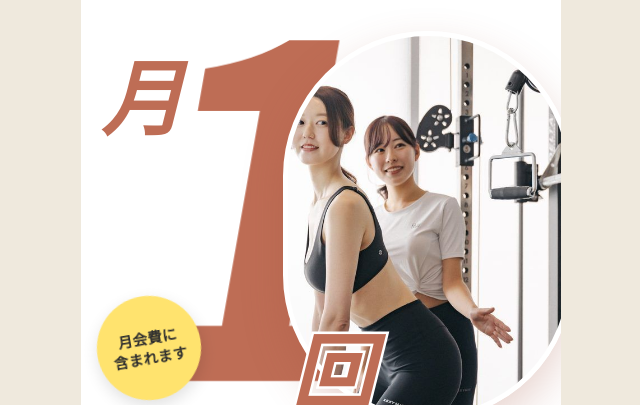
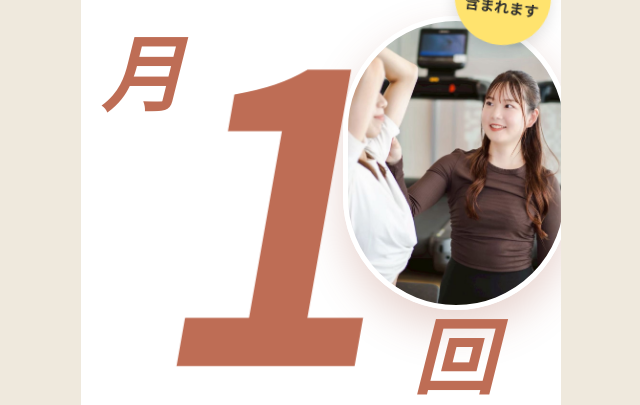
Before and after one commit to nagi-sketch/paw-line-assets, a plain HTML site: page okyozuka/index.html in a window 1280 px wide. Shown: the part 195-600 px from the top of the page, without its empty margins (319-959 px from the left). Drawn offline with Linux system fonts and the light colour scheme.

Commit message:
御経塚LP：冒頭の「1」を全部見せる・写真を差し替え
Co-Authored-By: Claude Fable 5.2 <noreply@anthropic.com>

```diff
--- a/okyozuka/index.html
+++ b/okyozuka/index.html
@@ -50,13 +50,13 @@ h2.big{font-size:25px;font-weight:700;font-style:italic;line-height:1.5;text-ali
 .fv .tg{font-weight:700;font-style:italic;font-size:25px;line-height:1.5;letter-spacing:.02em}
 .fv .tg>span{display:table}
 .fv .tg .t2{color:var(--accent);font-size:27px;margin-top:2px}
-.num{position:relative;height:min(92vw,440px);margin-top:6px}
-.num .one{position:absolute;left:-1%;top:-5%;font-family:var(--jp);font-weight:700;font-size:min(96vw,460px);line-height:.92;color:var(--accent);transform:skewX(-10deg);transform-origin:50% 100%;letter-spacing:-.02em}
+.num{position:relative;height:min(88vw,420px);margin-top:10px}
+.num .one{position:absolute;left:9%;top:3%;z-index:1;font-family:var(--jp);font-weight:700;font-size:min(84vw,400px);line-height:.92;color:var(--accent);transform:skewX(-10deg);transform-origin:50% 100%;letter-spacing:-.02em}
 .num .tsuki,.num .kai{position:absolute;font-weight:700;font-style:italic;color:var(--accent);font-size:min(17vw,82px);line-height:1}
-.num .tsuki{left:-2px;top:14%}
-.num .kai{left:43%;bottom:5%;z-index:3;-webkit-text-stroke:5px #fff;paint-order:stroke fill}
-.num .ph{position:absolute;right:-34px;top:9%;width:min(60vw,290px);aspect-ratio:1/1.34;border-radius:999px;background:url(img/personal.jpg) 30% center/cover;box-shadow:0 18px 40px rgba(162,85,63,.25);border:5px solid #fff}
-.num .seal{position:absolute;left:-6px;bottom:7%;z-index:2;width:104px;height:104px;border-radius:50%;background:var(--mk);display:flex;align-items:center;justify-content:center;text-align:center;transform:rotate(-10deg);box-shadow:0 6px 16px rgba(0,0,0,.12)}
+.num .tsuki{left:-2px;top:8%;z-index:2}
+.num .kai{left:71%;bottom:5%;z-index:3}
+.num .ph{position:absolute;right:-30px;top:5%;width:min(47vw,226px);aspect-ratio:1/1.3;border-radius:999px;background:url(img/stretch.jpg) 58% 30%/cover;box-shadow:0 18px 40px rgba(162,85,63,.25);border:5px solid #fff}
+.num .seal{position:absolute;right:-12px;top:-11%;z-index:4;width:96px;height:96px;border-radius:50%;background:var(--mk);display:flex;align-items:center;justify-content:center;text-align:center;transform:rotate(8deg);box-shadow:0 6px 16px rgba(0,0,0,.12)}
 .num .seal span{font-weight:700;font-size:14.5px;line-height:1.4;letter-spacing:.02em}
 .fv .en2{font-family:var(--en);font-weight:700;color:var(--accent);font-size:min(7.300vw,35px);line-height:1.1;transform:skewX(-10deg);transform-origin:0 100%;letter-spacing:.01em;margin-top:2px;white-space:nowrap}
 .fv .en2 small{display:block;font-size:.56em;white-space:nowrap;font-weight:500;color:var(--ink);letter-spacing:.04em;margin-top:6px}
@@ -202,8 +202,8 @@ footer b{display:block;font-family:var(--en);font-weight:600;font-size:22px;lett
   .js .num .ph{opacity:0;animation:ph 1s .75s cubic-bezier(.2,.8,.2,1) forwards}
   @keyframes ph{from{opacity:0;transform:translateX(70px) rotate(6deg)}to{opacity:1;transform:none}}
   .js .num .seal{animation:pop .7s 1.7s cubic-bezier(.3,1.7,.5,1) both,sway 4s 2.6s ease-in-out infinite}
-  @keyframes pop{from{transform:scale(0) rotate(-60deg);opacity:0}to{transform:scale(1) rotate(-10deg);opacity:1}}
-  @keyframes sway{0%,100%{transform:rotate(-10deg)}50%{transform:rotate(-4deg) scale(1.04)}}
+  @keyframes pop{from{transform:scale(0) rotate(-60deg);opacity:0}to{transform:scale(1) rotate(8deg);opacity:1}}
+  @keyframes sway{0%,100%{transform:rotate(8deg)}50%{transform:rotate(2deg) scale(1.04)}}
   .js .tick div{animation:tick 22s linear infinite}
   @keyframes tick{to{transform:translateX(-50%) skewX(-10deg)}}
   .js .cta{animation:pulse 2.4s 2.6s ease-out infinite}
@@ -242,7 +242,7 @@ footer b{display:block;font-family:var(--en);font-weight:600;font-size:22px;lett
 
 <header class="fv" id="fv">
   <p class="tg"><span class="a" style="--d:100"><span class="mk">24時間ジムなのに、</span></span><span class="t2 a" style="--d:260">毎月パーソナル。</span></p>
-  <div class="num" role="img" aria-label="月1回。トレーナーと会員が1対1でトレーニングしている様子">
+  <div class="num" role="img" aria-label="月1回。トレーナーが会員に1対1で教えている様子">
     <div class="one" aria-hidden="true">1</div>
     <div class="tsuki" aria-hidden="true">月</div>
     <div class="kai" aria-hidden="true">回</div>
@@ -322,7 +322,7 @@ footer b{display:block;font-family:var(--en);font-weight:600;font-size:22px;lett
     <div class="circle"><div class="im"><img src="img/floor.jpg" alt="" loading="lazy"><span>女性専用</span></div><p>会員も<wbr>スタッフも<wbr>女性だけ。<wbr>人目を<wbr>気にせず<wbr>通えます。</p></div>
     <div class="circle"><div class="im"><img src="img/machine.jpg" alt="" loading="lazy" style="object-position:30% 20%"><span>豊富なマシン</span></div><p>はじめての方が<wbr>多い<wbr>お店。<wbr>使い方は<wbr>スタッフが<wbr>丁寧に<wbr>お伝えします。</p></div>
     <div class="circle"><div class="im"><img src="img/pilates.jpg" alt="" loading="lazy"><span>マシンピラティス</span></div><p>最大3名までの<wbr>少人数。<wbr>ジムと<wbr>同じ場所で<wbr>参加できます。</p></div>
-    <div class="circle"><div class="im"><img src="img/stretch.jpg" alt="" loading="lazy" style="object-position:70% 30%"><span>パーソナル併設</span></div><p>もっと<wbr>教わりたく<wbr>なったら、<wbr>回数を<wbr>増やすことも<wbr>できます。</p></div>
+    <div class="circle"><div class="im"><img src="img/personal.jpg" alt="" loading="lazy" style="object-position:30% 30%"><span>パーソナル併設</span></div><p>もっと<wbr>教わりたく<wbr>なったら、<wbr>回数を<wbr>増やすことも<wbr>できます。</p></div>
   </div>
 </div></section>
 
```
